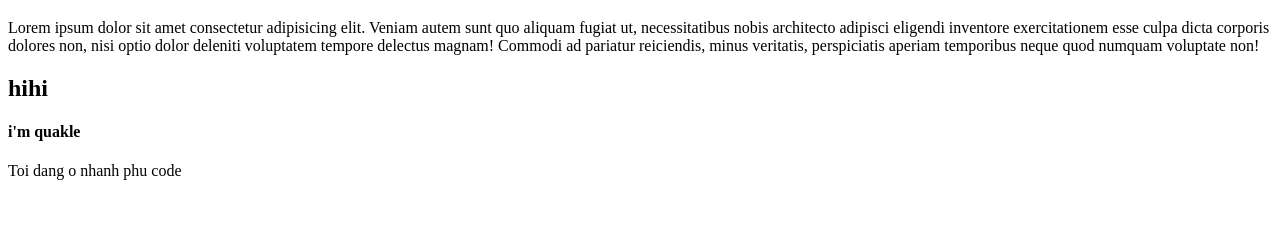
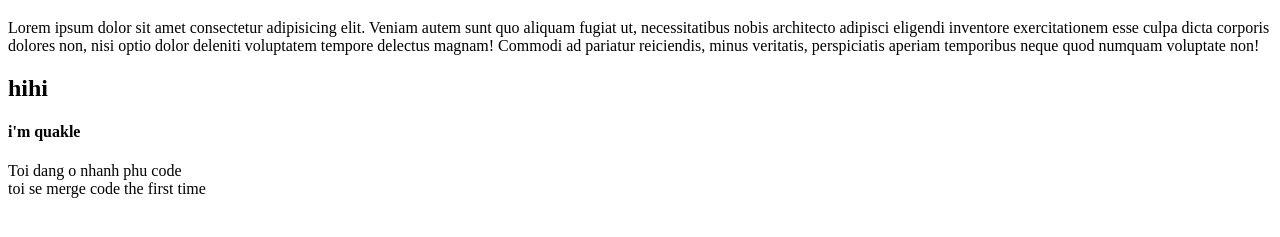
Before and after one commit to hiQuakle/bc76_demogit, a plain HTML site: page index.html in a window 1280 px wide. Shown: the part 61-298 px from the top of the page. Drawn offline with Linux system fonts and the light colour scheme.

Commit message:
them divmerge code

```diff
--- a/index.html
+++ b/index.html
@@ -18,5 +18,6 @@
     <h2>hihi</h2>
     <h4>i'm quakle</h4>
     <div class="container">Toi dang o nhanh phu code</div>
+    <div class="demo_merge">toi se merge code the first time</div>
   </body>
 </html>
```
